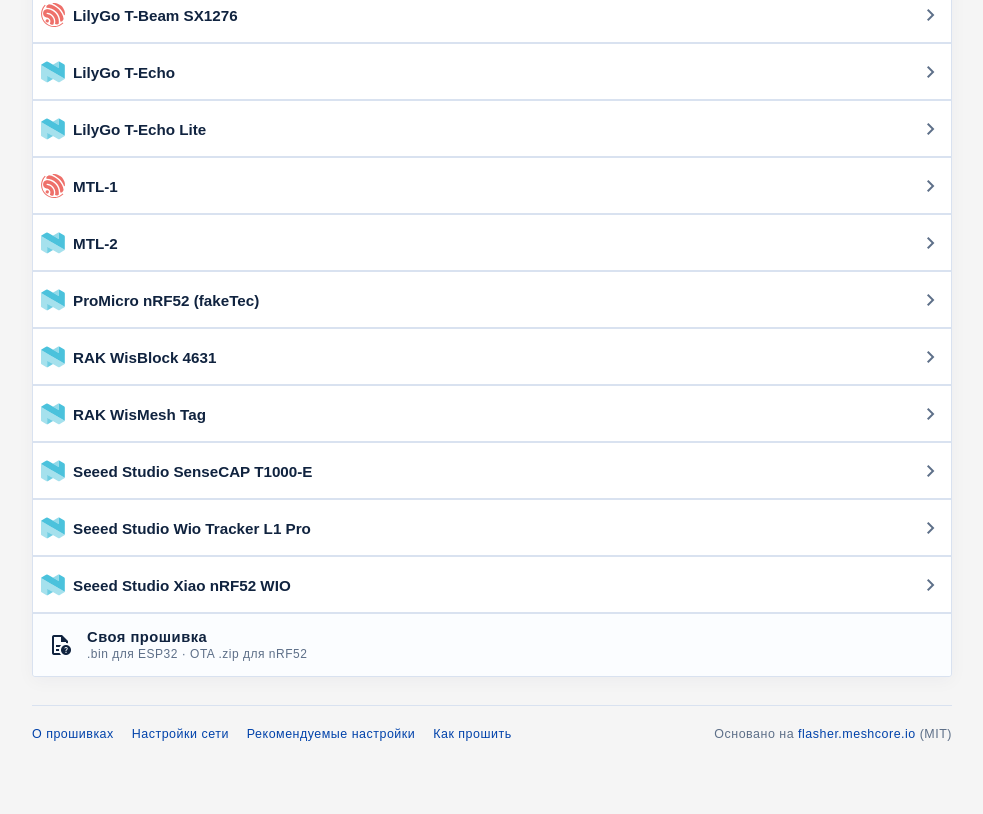
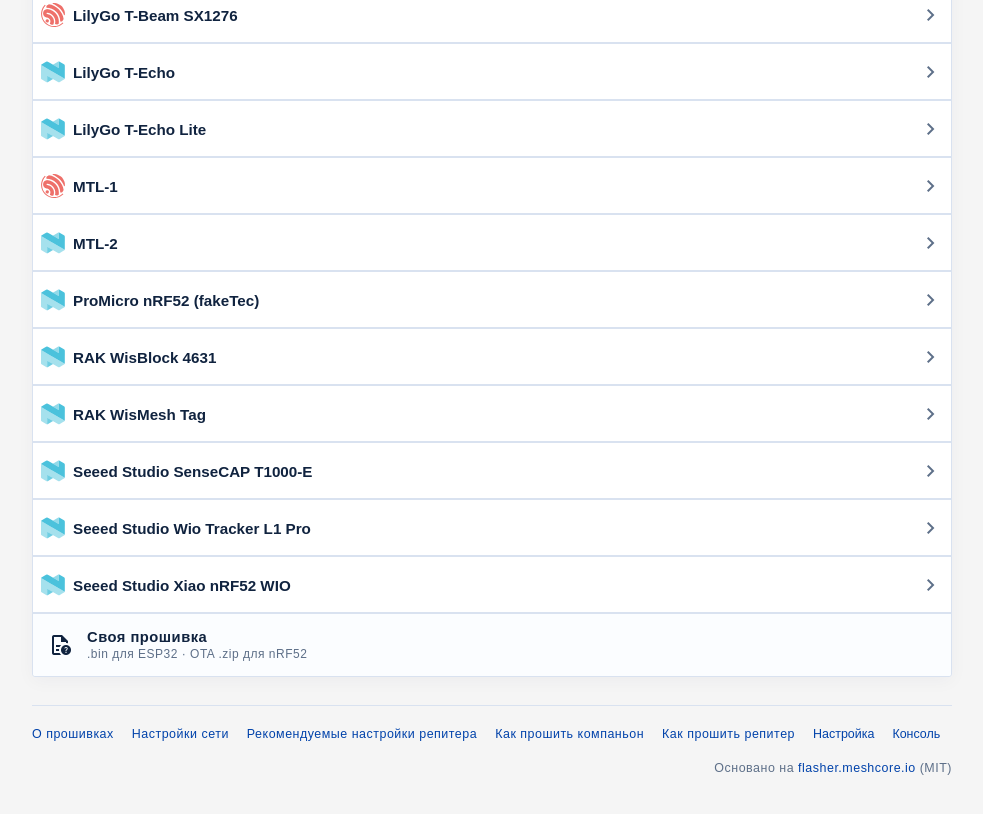
Before and after one commit to alexxxst/meshcore-flasher, a plain HTML site: page index.html in a window 1280 px wide. Shown: the part 1050-1864 px from the top of the page, without its empty margins (148-1131 px from the left). Drawn offline with Linux system fonts and the light colour scheme.

Commit message:
Футер: ссылки на прошивку компаньона и репитера, настройка и консоль; мобильная шапка без кнопок

```diff
--- a/css/flasher.css
+++ b/css/flasher.css
@@ -278,8 +278,55 @@ button {
   font-size: 0.78rem;
 }
 
-.site-footer a {
+/* Обычные текстовые ссылки — подчёркивание только при наведении.
+   Сюда же относятся «Настройка» и «Консоль» в футере: это кнопки,
+   но выглядят и ведут себя как ссылки. */
+.site-footer a,
+.wiki-link,
+.inline-note a,
+.site-footer .footer-action {
   text-decoration: none;
+}
+
+.site-footer a:hover,
+.wiki-link:hover,
+.inline-note a:hover,
+.site-footer .footer-action:hover:not(:disabled) {
+  text-decoration: underline;
+}
+
+/* «Настройка» и «Консоль» в футере выглядят как обычные ссылки,
+   но открывают конфигуратор и последовательную консоль */
+.site-footer .footer-action {
+  margin: 0;
+  padding: 0;
+  border: 0;
+  border-radius: 0;
+  background: none;
+  block-size: auto;
+  min-block-size: 0;
+  min-inline-size: 0;
+  box-shadow: none;
+  color: var(--spb-blue);
+  font: inherit;
+  font-size: 0.78rem;
+  line-height: inherit;
+  cursor: pointer;
+}
+
+/* BeerCSS добавляет кнопкам волну и тень при наведении — для ссылки не нужно */
+.site-footer .footer-action::after {
+  display: none;
+}
+
+.site-footer .footer-action:hover:not(:disabled) {
+  box-shadow: none;
+}
+
+.site-footer .footer-action:disabled {
+  color: var(--spb-muted);
+  opacity: 0.6;
+  cursor: not-allowed;
 }
 
 .footer-credit {
@@ -981,8 +1028,10 @@ button {
     flex: 1 0 100%;
   }
 
+  /* на узком экране кнопки шапки не влезают и занимали целую строку:
+     прячем их, «Настройка» и «Консоль» доступны в футере */
   .top-nav > button {
-    padding-inline: 6px;
+    display: none;
   }
 
   .firmware-card,
@@ -1014,6 +1063,11 @@ button {
 @media screen and (max-width: 420px) {
   .brand-text small {
     display: none;
+  }
+
+  /* 320 px: с 14.4 px «MeshCore Санкт-Петербург» не влезает и обрезается */
+  .brand-text strong {
+    font-size: 0.8rem;
   }
 
   .device-name {
--- a/index.html
+++ b/index.html
@@ -310,8 +310,11 @@
       <footer class="site-footer">
         <a :href="wikiExperimentUrl" target="_blank" rel="noopener">О прошивках</a>
         <a :href="wikiSettingsUrl" target="_blank" rel="noopener">Настройки сети</a>
-        <a :href="wikiRepeaterSettingsUrl" target="_blank" rel="noopener">Рекомендуемые настройки</a>
-        <a :href="wikiFlashUrl" target="_blank" rel="noopener">Как прошить</a>
+        <a :href="wikiRepeaterSettingsUrl" target="_blank" rel="noopener">Рекомендуемые настройки репитера</a>
+        <a :href="wikiCompanionFlashUrl" target="_blank" rel="noopener">Как прошить компаньон</a>
+        <a :href="wikiRepeaterFlashUrl" target="_blank" rel="noopener">Как прошить репитер</a>
+        <button class="footer-action" @click="openSerialGUI()">Настройка</button>
+        <button class="footer-action" @click="openSerialCon()" :disabled="!flashing.supported">Консоль</button>
         <span class="footer-credit">Основано на <a href="https://github.com/meshcore-dev/flasher.meshcore.io" target="_blank" rel="noopener">flasher.meshcore.io</a> (MIT)</span>
       </footer>
 
--- a/js/app.js
+++ b/js/app.js
@@ -6,7 +6,7 @@ import { pickFirmwareFile, requiresObserverConfirmation, isMergedFilename, resol
 import { Dfu, flashEsp32, flashNrf52, releaseFlasher } from './flash.js';
 import { CONSOLE_PATH, buildPath, parsePath, isSamePage, pathFromHash, hashForPath } from './router.js';
 import { serialAPI, serialSupported } from './serial.js';
-import { logoFile, siteTitle, siteSubtitle, wikiExperimentUrl, wikiFlashUrl, wikiRepeaterSettingsUrl, wikiSettingsUrl, wikiObserverUrl, officialFlasherUrl, wikiNrf52Url, nrfEraseArchive, nrfEraseUf2, esp32CompanionWifiNote } from './site.js';
+import { logoFile, siteTitle, siteSubtitle, wikiExperimentUrl, wikiCompanionFlashUrl, wikiRepeaterFlashUrl, wikiRepeaterSettingsUrl, wikiSettingsUrl, wikiObserverUrl, officialFlasherUrl, wikiNrf52Url, nrfEraseArchive, nrfEraseUf2, esp32CompanionWifiNote } from './site.js';
 import { loadArchiveEntry } from './zip-loader.js';
 
 const WEB_SERIAL_UNSUPPORTED = 'Браузер не поддерживает Web Serial. Откройте сайт в Chrome или Edge на компьютере.';
@@ -555,7 +555,7 @@ export function createSetup(config) {
     };
 
     return {
-      config, asset, logoFile, siteTitle, siteSubtitle, wikiExperimentUrl, wikiFlashUrl, wikiRepeaterSettingsUrl, wikiSettingsUrl, wikiObserverUrl, officialFlasherUrl,
+      config, asset, logoFile, siteTitle, siteSubtitle, wikiExperimentUrl, wikiCompanionFlashUrl, wikiRepeaterFlashUrl, wikiRepeaterSettingsUrl, wikiSettingsUrl, wikiObserverUrl, officialFlasherUrl,
       commandReference, firmwareClasses, WEB_SERIAL_UNSUPPORTED,
       snackbar, archiveBusy, archiveProgress,
       selected, flashing, serialCon,
--- a/js/site.js
+++ b/js/site.js
@@ -4,7 +4,8 @@ export const logoFile = 'img/logo.png';
 export const siteTitle = 'MeshCore Санкт-Петербург';
 export const siteSubtitle = 'Прошивальщик нод';
 export const wikiExperimentUrl = 'https://meshcore.spb.ru/wiki/experiment';
-export const wikiFlashUrl = 'https://meshcore.spb.ru/wiki/repeater';
+export const wikiCompanionFlashUrl = 'https://meshcore.spb.ru/wiki/flash';
+export const wikiRepeaterFlashUrl = 'https://meshcore.spb.ru/wiki/repeater';
 export const wikiRepeaterSettingsUrl = 'https://meshcore.spb.ru/wiki/repeater-specific';
 export const wikiSettingsUrl = 'https://meshcore.spb.ru/wiki/settings';
 export const wikiObserverUrl = 'https://meshcore.spb.ru/wiki/observer';
```
Also changed, not shown: 2 other files.
